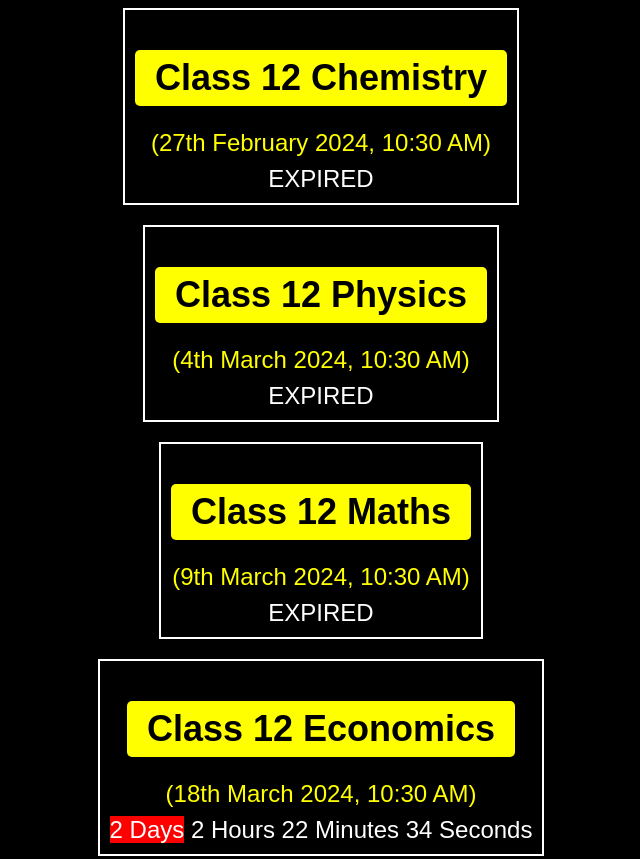
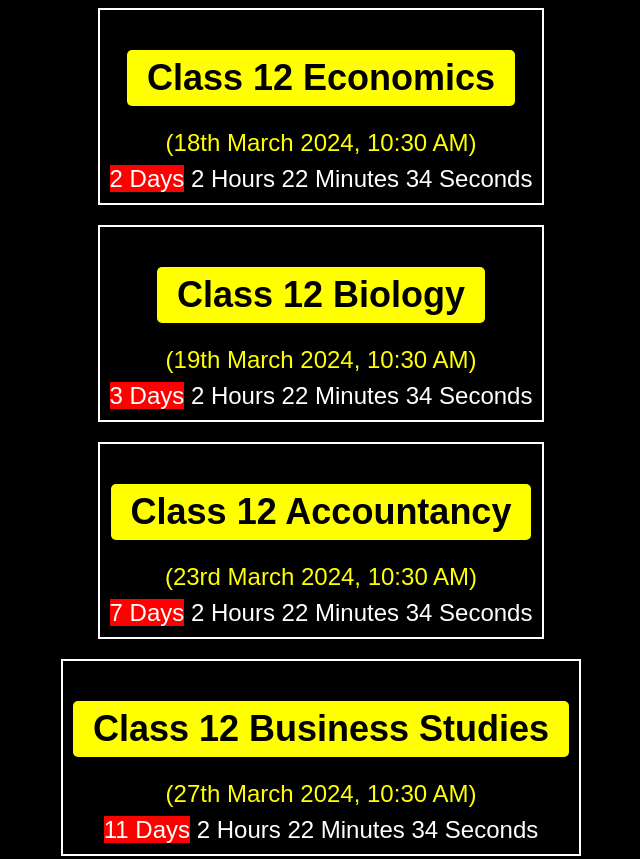
Before and after one commit to iamakashdash/adclasses-countdown-timer, a plain HTML site: page index.html in a window 1280 px wide. Shown: the top 859 px of the page, without its empty margins (319-959 px from the left). Drawn offline with Linux system fonts and the light colour scheme.

Commit message:
Old exams deleted

```diff
--- a/index.html
+++ b/index.html
@@ -7,30 +7,6 @@
   <link rel="stylesheet" href="styles.css">
 </head>
 <body>
-  <div class="timer-container">
-    <div class="countdown-container">
-      <h2 class="button-style date-time">Class 12 Chemistry</h2>
-      <p class="date-time">(27th February 2024, 10:30 AM)</p>
-      <div id="chemistry-timer" class="countdown"></div>
-    </div>
-  </div>
-
-  <div class="timer-container">
-    <div class="countdown-container">
-      <h2 class="button-style date-time">Class 12 Physics</h2>
-      <p class="date-time">(4th March 2024, 10:30 AM)</p>
-      <div id="physics-timer" class="countdown"></div>
-    </div>
-  </div>
-
-  <div class="timer-container">
-    <div class="countdown-container">
-      <h2 class="button-style date-time">Class 12 Maths</h2>
-      <p class="date-time">(9th March 2024, 10:30 AM)</p>
-      <div id="maths-timer" class="countdown"></div>
-    </div>
-  </div>
-
   <div class="timer-container">
     <div class="countdown-container">
       <h2 class="button-style date-time">Class 12 Economics</h2>
```
